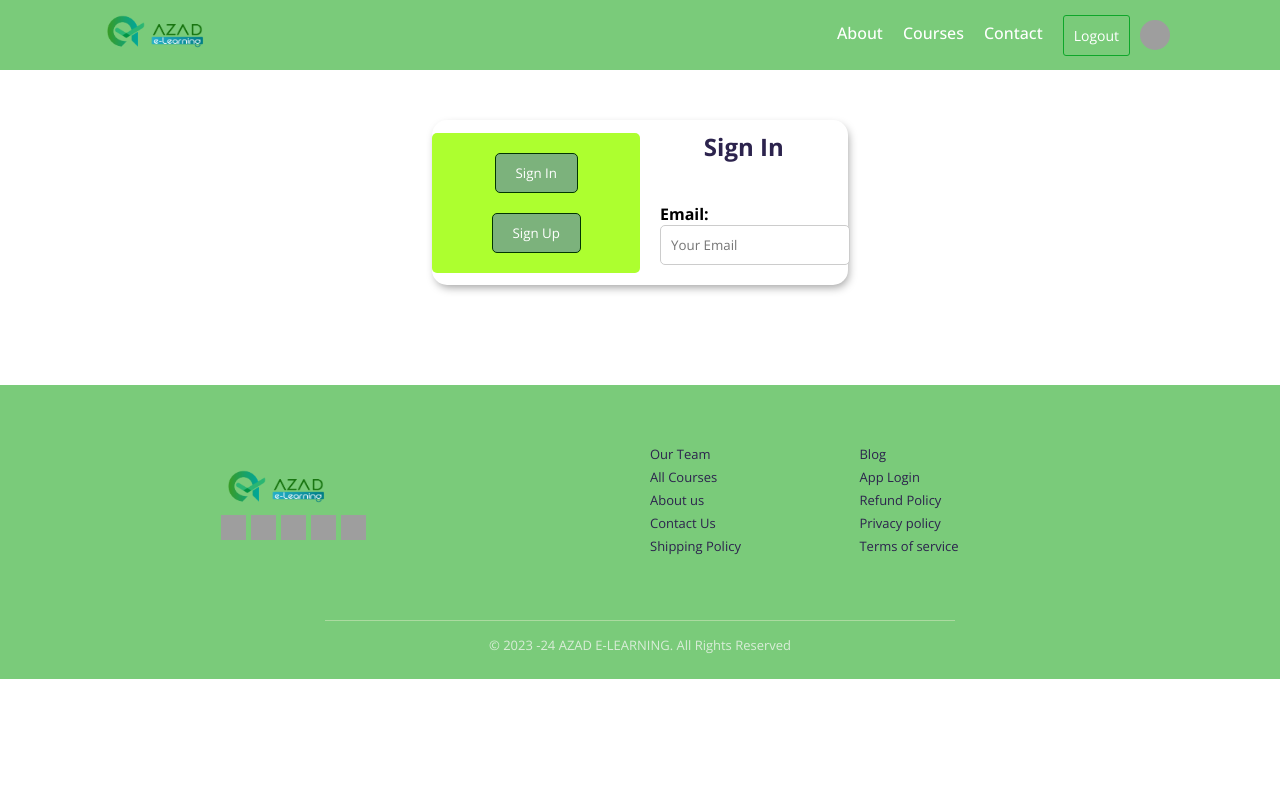
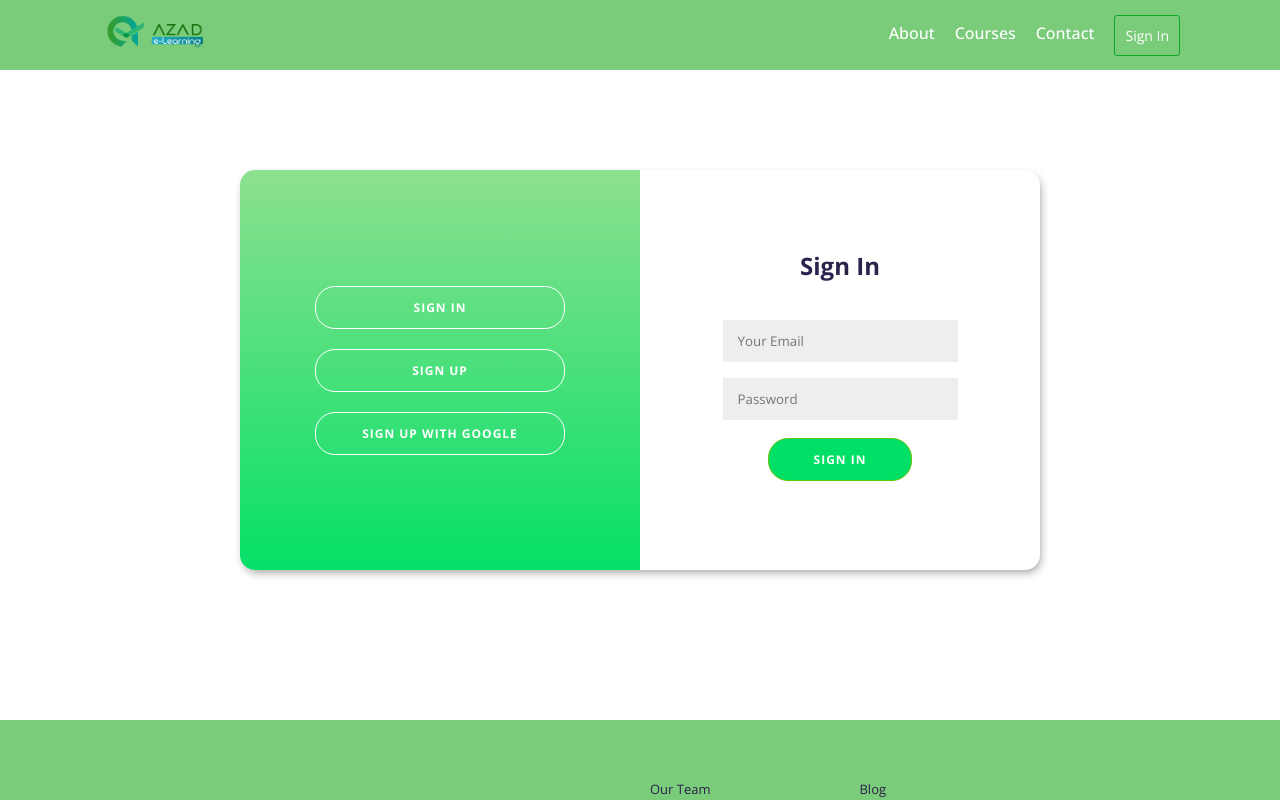
Before and after one commit to pmudassir/azad-e-learning, a React (Create React App) app in the folder frontend/: page /auth in a window 1280 px wide. Shown: the top 800 px of the page. Built offline with nearby package versions, Linux system fonts and the light colour scheme; grey boxes are pictures that could not be loaded.

Commit message:
auth authorized

```diff
--- a/frontend/src/components/navbar/Navbar.jsx
+++ b/frontend/src/components/navbar/Navbar.jsx
@@ -3,7 +3,7 @@ import "./navbar.css";
 import { Link } from "react-router-dom";
 
 const Navbar = () => {
-  const [user, setUser] = useState(true);
+  const [user, setUser] = useState(false);
 
   const logout = () => {
     setUser(false);
--- a/frontend/src/pages/auth/Auth.jsx
+++ b/frontend/src/pages/auth/Auth.jsx
@@ -18,37 +18,55 @@ const Auth = () => {
             <button className="authButtons" onClick={() => setIsSignUP(false)}>
               Sign Up
             </button>
+            <button className="authButtons" onClick={() => setIsSignUP(false)}>
+              Sign Up with Google
+            </button>
           </div>
-          {/* <div className='vertical-line'></div> */}
+
           <div className="inputAuthContainer">
             {isSignUp ? (
               <div className="authInputs">
-              <h2>Sign In</h2>
-                <div className="authInput">
-                  <label htmlFor="text">Email:</label>
-                  <input className="" type="email" placeholder="Your Email" />
-                </div>
+                <form action="#" className="authForm">
+                  <h2>Sign In</h2>
+                  <input
+                    className="authInput"
+                    type="email"
+                    placeholder="Your Email"
+                  />
+                  <input
+                    className="authInput"
+                    type="password"
+                    placeholder="Password"
+                  />
+                  <button className="submitButton" type="submit">
+                    Sign In
+                  </button>
+                </form>
               </div>
             ) : (
               <div className="authInputs">
-              <h2>Create Account</h2>
-                <div className="authInput">
-                  <label htmlFor="text">Name:</label>
-                  <input className="" type="" placeholder="" />
-                </div>
-                <div className="authInput">
-                  <label htmlFor="text">Email:</label>
-                  <input className="" type="" placeholder="" />
-                </div>
-                <div className="authInput">
-                  <label htmlFor="text">Password:</label>
-                  <input className="" type="" placeholder="" />
-                </div>
-                <div className="authInput">
-                  <label htmlFor="text">Repeat Password:</label>
-                  <input className="" type="" placeholder="" />
-                </div>
-                   <button type="submit">Sign Up</button>
+                <form action="#" className="authForm">
+                  <h2>Create Account</h2>
+                  <input className="authInput" type="text" placeholder="Name" />
+                  <input
+                    className="authInput"
+                    type="email"
+                    placeholder="Email"
+                  />
+                  <input
+                    className="authInput"
+                    type="password"
+                    placeholder="Password"
+                  />
+                  <input
+                    className="authInput"
+                    type="password"
+                    placeholder="Repeat-password"
+                  />
+                  <button className="submitButton" type="submit">
+                    Sign Up
+                  </button>
+                </form>
               </div>
             )}
           </div>
--- a/frontend/src/pages/auth/auth.css
+++ b/frontend/src/pages/auth/auth.css
@@ -1,67 +1,117 @@
-.authContainer{
+.authContainer {
   display: flex;
   align-items: center;
   justify-content: center;
-
 }
 
-.authBox{
+.authBox {
   display: flex;
   align-items: center;
   justify-content: center;
-    margin: 50px;
+  margin: 100px;
   box-shadow: 2px 4px 10px -2px #9a9a9a;
   border-radius: 15px;
+  overflow: hidden;
+  width: 800px;
+  height: 400px;
 }
 
-.buttonsContainer{
-    flex: 1;
+.buttonsContainer {
   height: 100%;
   display: flex;
-    background-color: greenyellow;
+  background: linear-gradient(to bottom, #91e091, #01e066);
   justify-content: center;
   align-items: center;
   flex-direction: column;
   padding: 10px;
-    border-radius: 5px;
+  width: 50%;
 }
 
-.authButtons{
+.authButtons {
   margin: 10px;
-    padding: 10px 20px;
-    background-color: rgb(124, 178, 124);
-    color: white;
-    border: 1px solid rgb(1, 53, 1);
-    border-radius: 5px;
+  width: 250px;
+
+  border-radius: 20px;
+  border: 1px solid #ffffff;
+  background-color: transparent;
+  color: #ffffff;
+  font-size: 12px;
+  font-weight: bold;
+  padding: 12px 45px;
+  letter-spacing: 1px;
+  text-transform: uppercase;
+  transition: transform 80ms ease-in;
 }
 
-.toggle{
+.authButtons:active {
+  transform: scale(0.95);
+}
+
+.toggle {
   background-color: #3498db;
   color: #ffffff;
 }
 
-.vertical-line{
+.vertical-line {
   width: 1px;
   height: 100%;
   background-color: black;
   margin: 0 auto;
 }
 
-.inputAuthContainer{
-    flex: 1;
+.inputAuthContainer {
   display: flex;
+  width: 50%;
   align-items: center;
   justify-content: center;
   margin: 10px;
 }
 
-.authInputs{
+.authInputs {
   display: flex;
   align-items: center;
   justify-content: center;
   flex-direction: column;
 }
 
-.authInput{
+.authForm {
+  background-color: #ffffff;
+  display: flex;
+  align-items: center;
+  justify-content: center;
+  flex-direction: column;
+  padding: 0 50px;
+  height: 100%;
+  text-align: center;
+}
+
+.authInput {
+  background-color: #eee;
+  border: none;
+  padding: 12px 15px;
+  margin: 8px 0;
+  width: 100%;
+}
+
+.submitButton {
   margin: 10px;
+
+  border-radius: 20px;
+  border: 1px solid #62c60a;
+  background-color: #01e066;
+  color: #ffffff;
+  font-size: 12px;
+  font-weight: bold;
+  padding: 12px 45px;
+  letter-spacing: 1px;
+  text-transform: uppercase;
+  transition: transform 80ms ease-in;
 }
+
+.submitButton:focus {
+  outline: none;
+}
+
+.submitButton:active {
+  transform: scale(0.95);
+}
--- a/frontend/src/pages/form/Form.jsx
+++ b/frontend/src/pages/form/Form.jsx
@@ -38,12 +38,14 @@ const Form = () => {
             <div className="sessionType">
               <input
                 type="button"
+                id="inputSubmitForm"
                 value="Online"
                 onClick={() => handleType("online")}
-                className={sessionType === "online" ? "selectedType" : ""}
+                className={ sessionType === "online" ? "selectedType" : ""}
               />
               <input
                 type="button"
+                id="inputSubmitForm"
                 value="Offline"
                 onClick={() => handleType("offline")}
                 className={sessionType === "offline" ? "selectedType" : ""}
@@ -56,6 +58,7 @@ const Form = () => {
                   Name<span>*</span>
                 </label>
                 <input
+                className="inputTextForm"
                   type="text"
                   placeholder="Your Name"
                   value={name}
@@ -67,6 +70,7 @@ const Form = () => {
                   Email<span>*</span>
                 </label>
                 <input
+                className="inputEmailForm"
                   type="email"
                   placeholder="Email Address"
                   value={email}
@@ -78,6 +82,7 @@ const Form = () => {
                   Phone Number<span>*</span>
                 </label>
                 <input
+                className="inputTelForm"
                   type="tel"
                   placeholder="Mobile Number"
                   pattern="[0-9]{10}"
@@ -114,7 +119,8 @@ const Form = () => {
                 </select>
               </div>
             </div>
-            <input type="submit" value="Submit" />
+            <input
+            className="" type="submit" value="Submit" />
           </form>
         </div>
       </div>
--- a/frontend/src/pages/form/form.css
+++ b/frontend/src/pages/form/form.css
@@ -54,9 +54,9 @@ label {
   font-weight: bold;
 }
 
-input[type="text"],
-input[type="email"],
-input[type="tel"],
+.inputTextForm,
+.inputEmailForm,
+.inputTelForm,
 select {
   width: 100%;
   padding: 10px;
```
Also changed, not shown: frontend/src/components/footer/footer.css (+8 -3 lines). Lines whose indentation alone changed are shown as unchanged.
